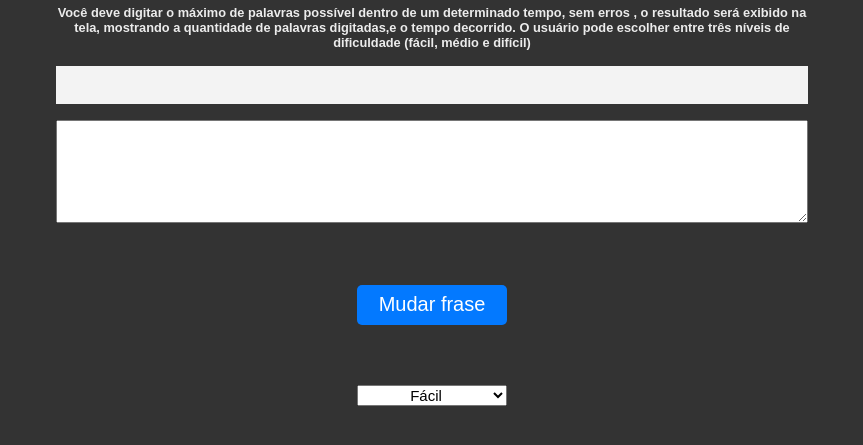
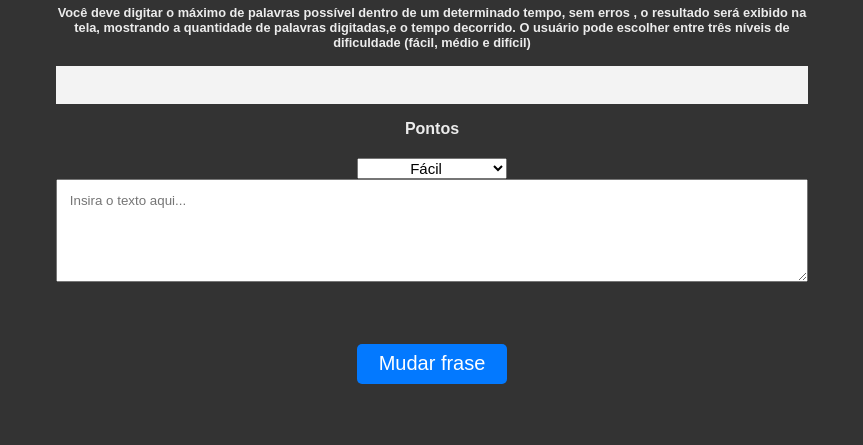
Before and after one commit to Brunofms16/test-de-digitar, a plain HTML site: page index.html in a window 1280 px wide. Shown: the part 69-514 px from the top of the page, without its empty margins (208-1071 px from the left). Drawn offline with Linux system fonts and the light colour scheme.

Commit message:
Update index.html

```diff
--- a/index.html
+++ b/index.html
@@ -14,18 +14,28 @@
         <h1>Teste de velocidade de Digitação</h1>
         <h2>Você deve digitar o máximo de palavras possível dentro de um determinado tempo, sem erros , o resultado será exibido na tela, mostrando a quantidade de palavras digitadas,e o tempo decorrido. O usuário pode escolher entre três níveis de dificuldade (fácil, médio e difícil)</h2>
 <p id="instruction"></p>
-<div id="text"></div>
-    <textarea name="" id="enter" cols="" rows="5"></textarea>
+<div class="bar">
+    <div id="text"></div>
+    <div id="box"><h4>Pontos</h4><span id="score"> </span></div>
+
+
+</div>
+
+<div id=sel>
+    <select id="difficulty">
+        <label for="difficulty">Escolha a dificuldade:</label>
+      <option value="easy">Fácil</option>
+      <option value="medium">Médio</option>
+      <option value="hard">Difícil</option>
+    </select>
+</div>
+
+    <textarea name="" id="enter" cols="" rows="5" placeholder="Insira o texto aqui..."></textarea>
     <div id="result"></div>
     <button id="restart">Mudar frase</button>
     <div id="history"></div>
     <div id="menu">
-        <select id="difficulty">
-            <label for="difficulty">Escolha a dificuldade:</label>
-          <option value="easy">Fácil</option>
-          <option value="medium">Médio</option>
-          <option value="hard">Difícil</option>
-        </select>
+
         <!-- <button id="alternate-theme">Alternar Tema</button> -->
     </div>
     </div>
```
